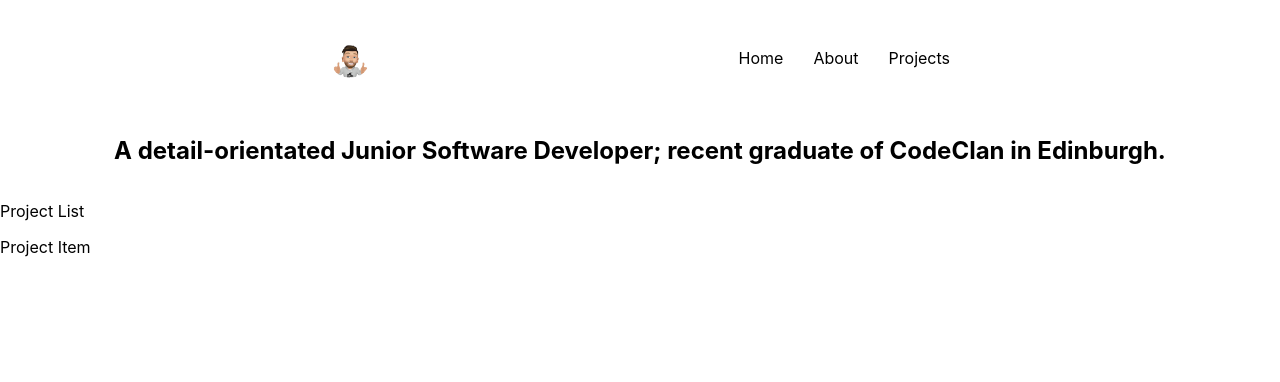
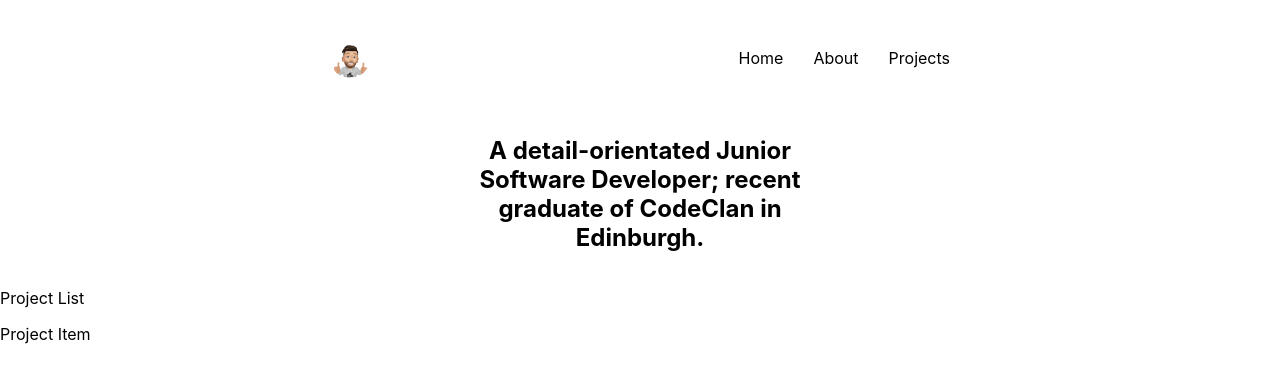
Before and after one commit to crwils/crwils.github.io, a React (Create React App) app: page / in a window 1280 px wide. Shown: the top 382 px of the page. Built offline with nearby package versions, Linux system fonts and the light colour scheme.

Commit message:
header introduction text has max width

```diff
--- a/src/style.css
+++ b/src/style.css
@@ -20,7 +20,10 @@
 
 .max-width {
     margin: auto;
+    display: flex;
+    flex-wrap: wrap;
     width: 90%;
+    min-width: 30%;
     max-width: 620px;
     justify-content: space-between;
 }
@@ -50,3 +53,7 @@ nav .max-width li {
     justify-content: center;
     text-align: center;
 }
+
+.header-introduction h2 {
+    max-width: 400px;
+}
```
